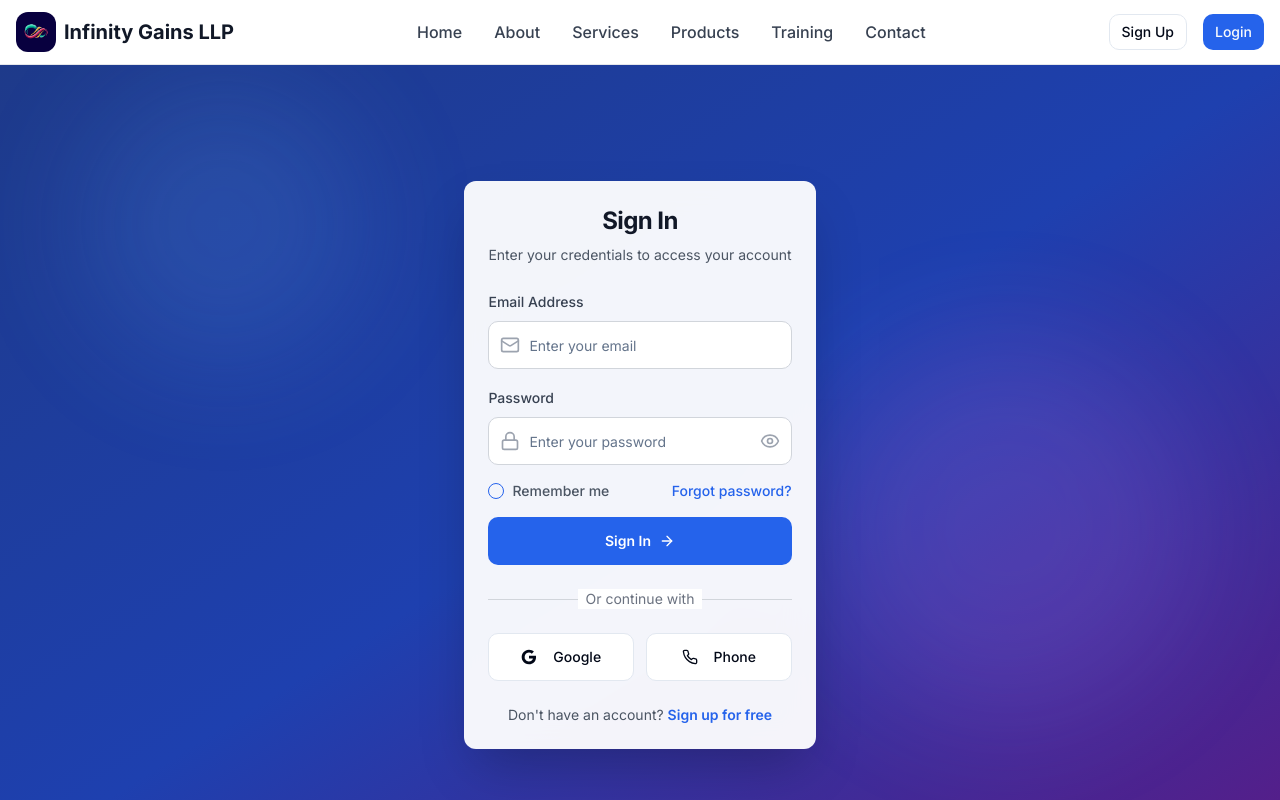
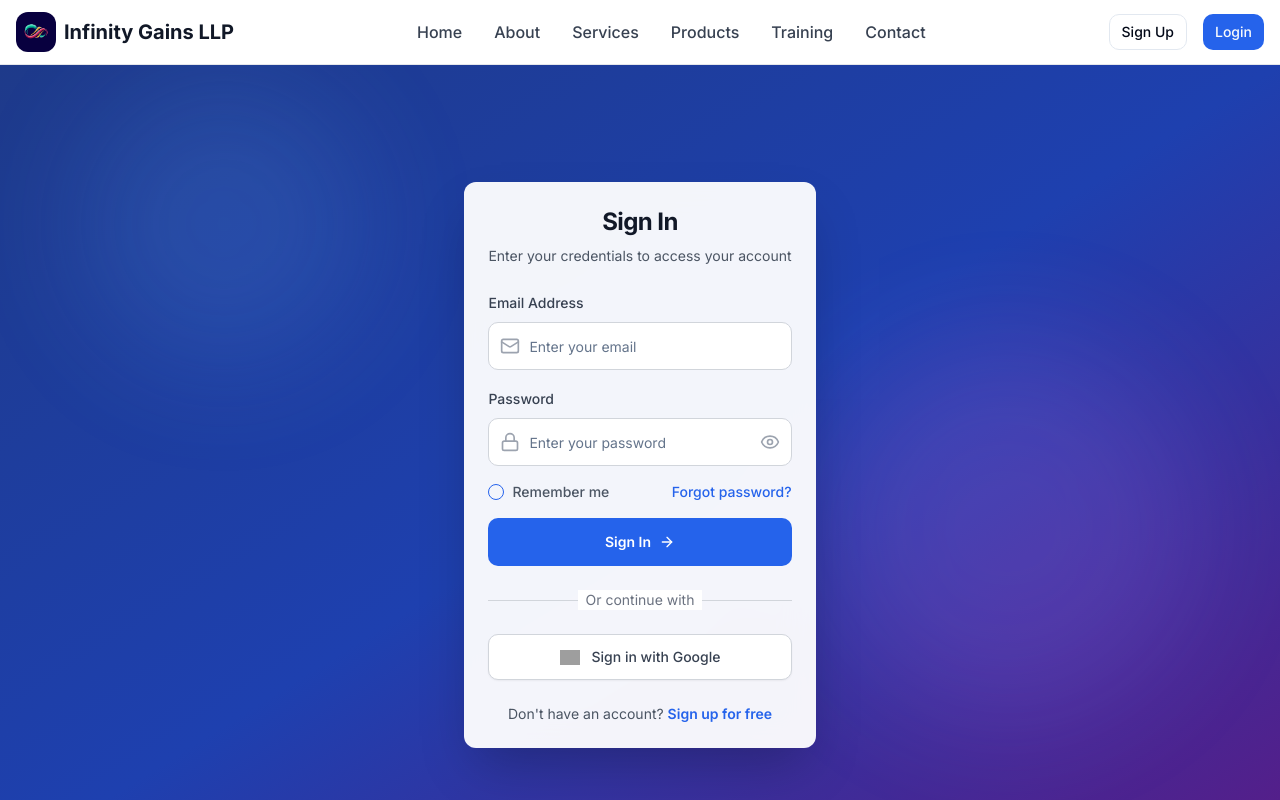
Before and after one commit to iamsommyajain/Infinity-Gains, a Next.js app: page /auth/login in a window 1280 px wide. Shown: the top 800 px of the page. Built offline with nearby package versions, Linux system fonts and the light colour scheme; grey boxes are pictures that could not be loaded.

Commit message:
added google auth to login

```diff
--- a/app/auth/login/page.tsx
+++ b/app/auth/login/page.tsx
@@ -1,7 +1,7 @@
 "use client"
-
+import { signIn } from "next-auth/react"
 import type React from "react"
-
+import Image from "next/image"
 import { useState } from "react"
 import Link from "next/link"
 import { Button } from "@/components/ui/button"
@@ -146,33 +146,21 @@ export default function LoginPage() {
                 </div>
 
                 {/* Social Login */}
-                <div className="grid grid-cols-2 gap-3">
-                  <Button variant="outline" className="h-12">
-                    <svg className="w-5 h-5 mr-2" viewBox="0 0 24 24">
-                      <path
-                        fill="currentColor"
-                        d="M22.56 12.25c0-.78-.07-1.53-.2-2.25H12v4.26h5.92c-.26 1.37-1.04 2.53-2.21 3.31v2.77h3.57c2.08-1.92 3.28-4.74 3.28-8.09z"
-                      />
-                      <path
-                        fill="currentColor"
-                        d="M12 23c2.97 0 5.46-.98 7.28-2.66l-3.57-2.77c-.98.66-2.23 1.06-3.71 1.06-2.86 0-5.29-1.93-6.16-4.53H2.18v2.84C3.99 20.53 7.7 23 12 23z"
-                      />
-                      <path
-                        fill="currentColor"
-                        d="M5.84 14.09c-.22-.66-.35-1.36-.35-2.09s.13-1.43.35-2.09V7.07H2.18C1.43 8.55 1 10.22 1 12s.43 3.45 1.18 4.93l2.85-2.22.81-.62z"
-                      />
-                      <path
-                        fill="currentColor"
-                        d="M12 5.38c1.62 0 3.06.56 4.21 1.64l3.15-3.15C17.45 2.09 14.97 1 12 1 7.7 1 3.99 3.47 2.18 7.07l3.66 2.84c.87-2.6 3.3-4.53 6.16-4.53z"
-                      />
-                    </svg>
-                    Google
-                  </Button>
-                  <Button variant="outline" className="h-12">
-                    <Phone className="w-5 h-5 mr-2" />
-                    Phone
-                  </Button>
-                </div>
+
+                  <button
+                    type="button"
+                    onClick={() => signIn("google", { callbackUrl: "/" })}
+                    className="flex items-center justify-center w-full px-4 py-3 border border-gray-300 rounded-md shadow-sm bg-white hover:bg-gray-100 transition-all"
+                  >
+                    <Image
+                      src="https://developers.google.com/identity/images/g-logo.png"
+                      alt="Google"
+                      width={20}
+                      height={20}
+                      className="mr-3"
+                    />
+                    <span className="text-sm font-medium text-gray-700">Sign in with Google</span>
+</button>
 
                 {/* Sign Up Link */}
                 <div className="text-center">
```
